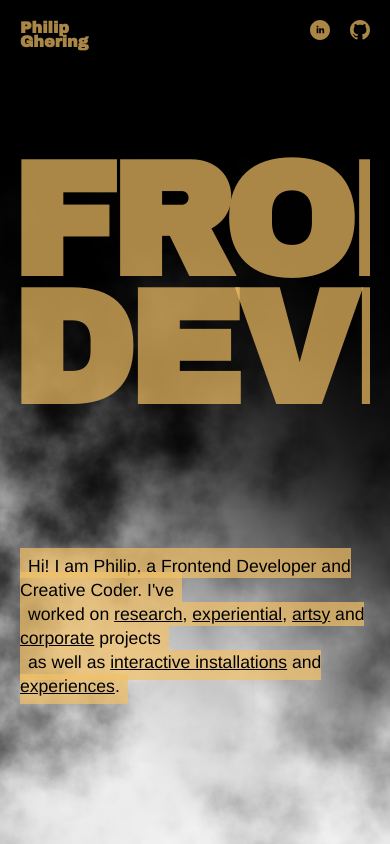
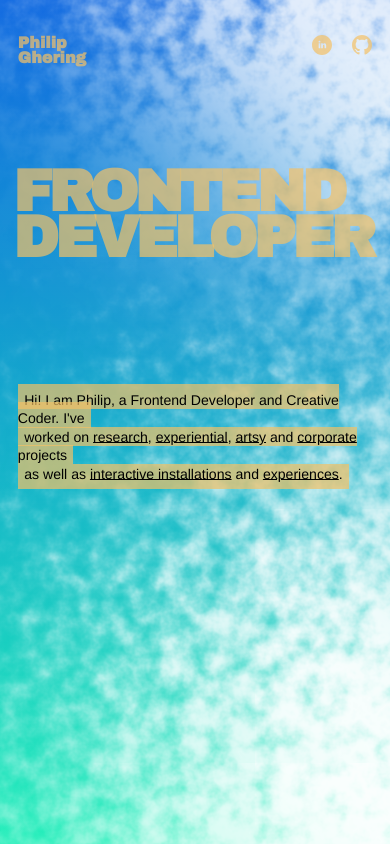
Before and after one commit to philipgher/personal-portfolio, a Next.js app: page / in a window 390 px wide. Built offline with nearby package versions, Linux system fonts and the light colour scheme.

Commit message:
Add responsive design + tweak background

```diff
--- a/components/Background.jsx
+++ b/components/Background.jsx
@@ -6,15 +6,11 @@ import styles from './Background.module.scss';
 
 const sin = (value) => { return (Math.sin(value) + 1) / 2; };
 
-const Cloud = ({ tick, driftBy }) => {
-  const [sizeX] = useState(Math.random() * 600 + 400);
-  const [sizeY] = useState(Math.random() * 600 + 400);
-  const [posX] = useState(Math.random() * 110 - 20);
-  const [posY] = useState(Math.random() * 110 - 20);
-  const [scaleOffset] = useState(Math.random() * 15);
-
-  const baseFreq = 0.001 + sin((tick * driftBy) / 10) * 0.02;
-  const scale = sin(tick * driftBy * scaleOffset) * 300 + 100;
+const Cloud = ({ tick }) => {
+  const [sizeX] = useState(Math.random() * 600 + 300);
+  const [sizeY] = useState(Math.random() * 600 + 300);
+  const [posX] = useState(Math.random() * 70 - 15);
+  const [posY] = useState(Math.random() * 70 - 15);
 
   return (
     <div
@@ -25,24 +21,18 @@ const Cloud = ({ tick, driftBy }) => {
         style={{
           top: `calc(-200vh + ${posY}vh)`,
           left: `calc(-200vw + ${posX}vw)`,
+          transform: `translate3d(${sin(tick / 10) + 0.3}, ${sin(tick / 10 + Math.PI)}, 0)`,
           width: `${sizeX}px`,
           height: `${sizeY}px`,
-          boxShadow: `200vw 200vh ${(sizeX + sizeY) / 4}px 0px #fff`,
+          boxShadow: `200vw 200vh ${(sizeX + sizeY) / 4}px 0px white`,
         }}
       />
-      <svg width="0" height="0">
-        <filter id="filter">
-          <feTurbulence type="fractalNoise" baseFrequency={baseFreq} numOctaves="10" />
-          <feDisplacementMap in="SourceGraphic" scale={scale} />
-        </filter>
-      </svg>
     </div>
   );
 };
 
 Cloud.propTypes = {
   tick: PropTypes.number.isRequired,
-  driftBy: PropTypes.number.isRequired,
 };
 
 const Background = () => {
@@ -50,7 +40,7 @@ const Background = () => {
   const frameDropCounter = useRef(0);
   const prevTime = useRef(Date.now());
 
-  const [tick, setTick] = useState(0);
+  const [tick, setTick] = useState(Math.random() * (Math.PI * 2));
 
   const ticker = useCallback(() => {
     if (isAnimationCancelled.current === true) {
@@ -75,7 +65,7 @@ const Background = () => {
 
     prevTime.current = Date.now();
 
-    setTick((prevTick) => { return prevTick + 0.002; });
+    setTick((prevTick) => { return prevTick + 0.001; });
 
     requestAnimationFrame(ticker);
   }, []);
@@ -84,10 +74,39 @@ const Background = () => {
     ticker();
   }, []);
 
+  const baseFreq = 0.01 + sin(tick / 10) * 0.05;
+  const scale = sin(tick) * 300 + 150;
+
   return (
-    <div className={styles.container}>
-      <Cloud tick={tick} driftBy={0.2} />
-      <Cloud tick={tick} driftBy={0.8} />
+    <div className={styles.container} style={{ '--h': (tick * 50) % 360 }}>
+      <Cloud tick={tick} />
+      <Cloud tick={tick} />
+      <svg width="0" height="0">
+        <filter id="filter">
+          <feTurbulence type="fractalNoise" baseFrequency={baseFreq} numOctaves="4" />
+          <feDisplacementMap in="SourceGraphic" scale={scale} />
+          {/* <feConvolveMatrix
+            order="3"
+            kernelMatrix="-1 2 -1
+                          -1 1 -1
+                          -1 2 -1"
+          /> */}
+          {/* <feConvolveMatrix
+            order="5"
+            kernelMatrix="
+                      1  1   1  1  1
+                      1 -2  -2 -2  1
+                      1 -2  .1 -2  1
+                      1 -2  -2 -2  1
+                      1  1   1  1  1"
+          /> */}
+          {/* <feColorMatrix
+            in="SourceGraphic"
+            type="hueRotate"
+            values="180"
+          /> */}
+        </filter>
+      </svg>
     </div>
   );
 };
--- a/components/Background.module.scss
+++ b/components/Background.module.scss
@@ -1,5 +1,14 @@
 .container {
-    background-color: black;
+    // background: linear-gradient(
+    //     0.5turn,
+    //     rgb(15, 216, 223),
+    //     rgb(24, 177, 238),
+    // );
+    background: linear-gradient(
+        0.5turn,
+        hsl(calc(50 + var(--h)), 87%, 47%),
+        hsl(var(--h), 86%, 51%),
+    );
     position: fixed;
     top: 0;
     left: 0;
--- a/package.json
+++ b/package.json
@@ -9,10 +9,11 @@
   },
   "dependencies": {
     "next": "12.0.7",
+    "prop-types": "^15.8.0",
     "react": "17.0.2",
     "react-dom": "17.0.2",
-    "sass": "^1.45.0",
-    "prop-types": "^15.8.0"
+    "react-fitty": "^1.0.1",
+    "sass": "^1.45.0"
   },
   "devDependencies": {
     "@svgr/webpack": "^6.1.2",
--- a/pages/index.jsx
+++ b/pages/index.jsx
@@ -1,5 +1,6 @@
 import React from 'react';
 import Head from 'next/head';
+
 import Header from '../components/Header';
 import Background from '../components/Background';
 
@@ -17,11 +18,7 @@ const HomePage = () => {
       <Header />
 
       <div className="content-wrapper">
-        <div className="content-section">
-          <div className="notification">{'Mainly a...'}</div>
-          <h1 className="main">{'Frontend Developer'}</h1>
-          {/* <h3>{'React - ThreeJS - BabylonJS - PixiJS - WebXR'}</h3> */}
-        </div>
+        <h1 className="main">{'Frontend Developer'}</h1>
       </div>
 
       <div className="subtext">
--- a/pages/styles.scss
+++ b/pages/styles.scss
@@ -10,7 +10,7 @@
 
 body {
 	color: rgba(243, 193, 101, 0.7);
-	padding: 20px;
+	padding: calc(10px + 3vh) calc(10px + 2vw);
 	margin: 0;
 }
 
@@ -71,35 +71,16 @@ p, span, div {
 
 .content-wrapper {
 	display: flex;
-	overflow: hidden;
-	transition: transform 300ms ease-in-out;
-}
-
-.content-section {
 	position: relative;
 	text-transform: uppercase;
-	min-width: 100vw;
-
-	& h1 {
-		// Compensate for off typeface margins
-		margin-left: -0.66rem;
-		margin-bottom: -0.66rem;
-	}
-
-	.notification {
-		opacity: 0;
-		animation: fadein 200ms ease-out forwards;
-		position: absolute;
-		top: -2.5rem;
-		animation-delay: 5s;
 }
 
 .main {
 	font-size: 10rem;
 	line-height: 8rem;
 	letter-spacing: -0.5rem;
-		margin-bottom: 1rem;
-	}
+	// Compensate for off typeface margins
+	margin-left: -0.73rem;
 }
 
 .subtext {
@@ -143,3 +124,33 @@ p, span, div {
 		opacity: 1;
 	}
 }
+
+
+@media screen and (max-width: 1050px) {
+	.main {
+		font-size: 8rem;
+		line-height: 6.4rem;
+		letter-spacing: -0.4rem;
+		// Compensate for off typeface margins
+		margin-left: -0.66rem;
+	}
+
+	.subtext {
+		font-size: 0.88rem;
+
+		span {
+			padding: 1.6px 6.4px;
+			line-height: 1.15rem;
+		}
+	}
+}
+
+@media screen and (max-width: 840px) {
+	.main {
+		font-size: 15vw;
+		line-height: 12.01vw;
+		letter-spacing: -0.9375vw;
+		// Compensate for off typeface margins
+		margin-left: -1.2375vw;
+	}
+}
```
Also changed, not shown: 1 other file (tests, documents, lock files or other folders). Lines whose indentation alone changed are shown as unchanged.
